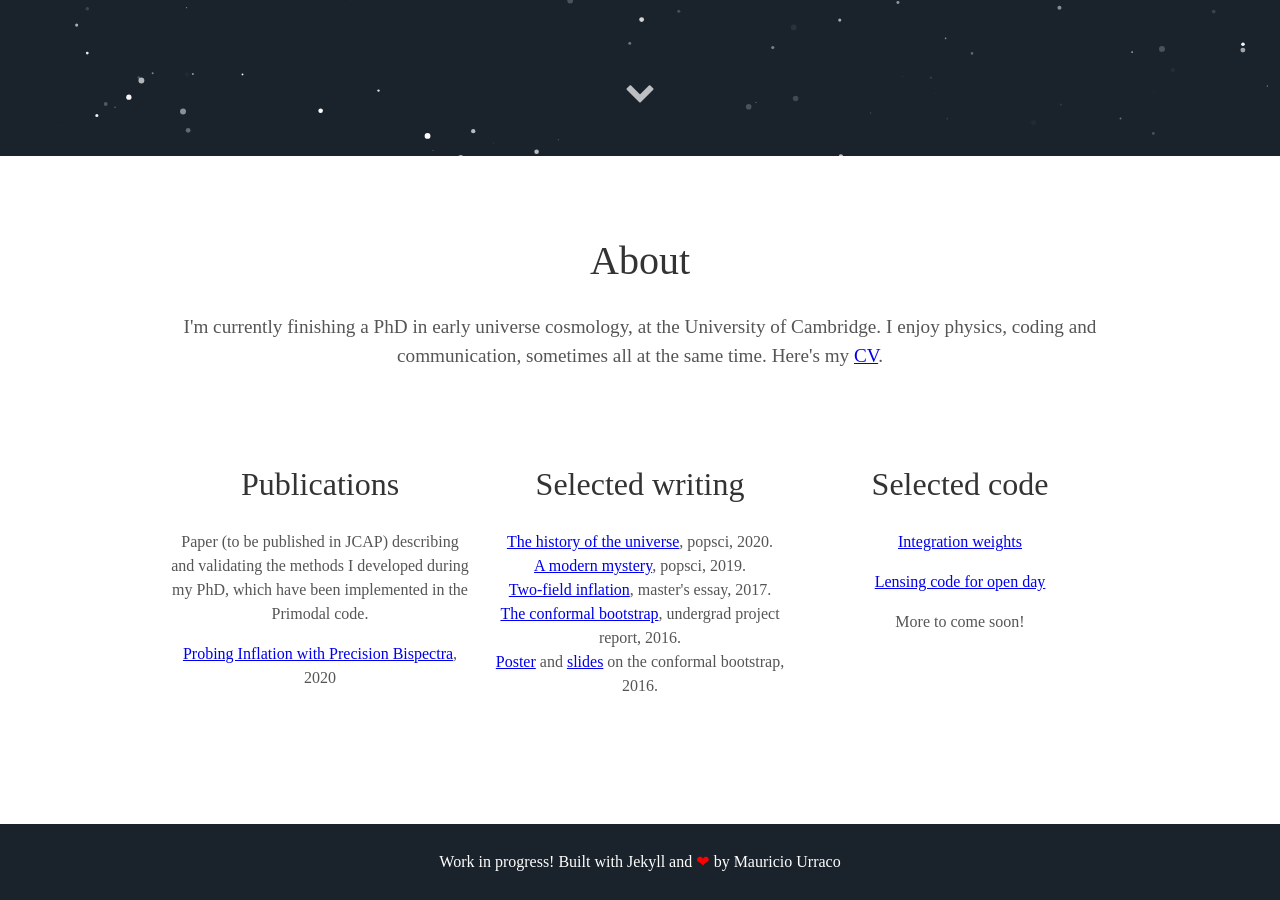
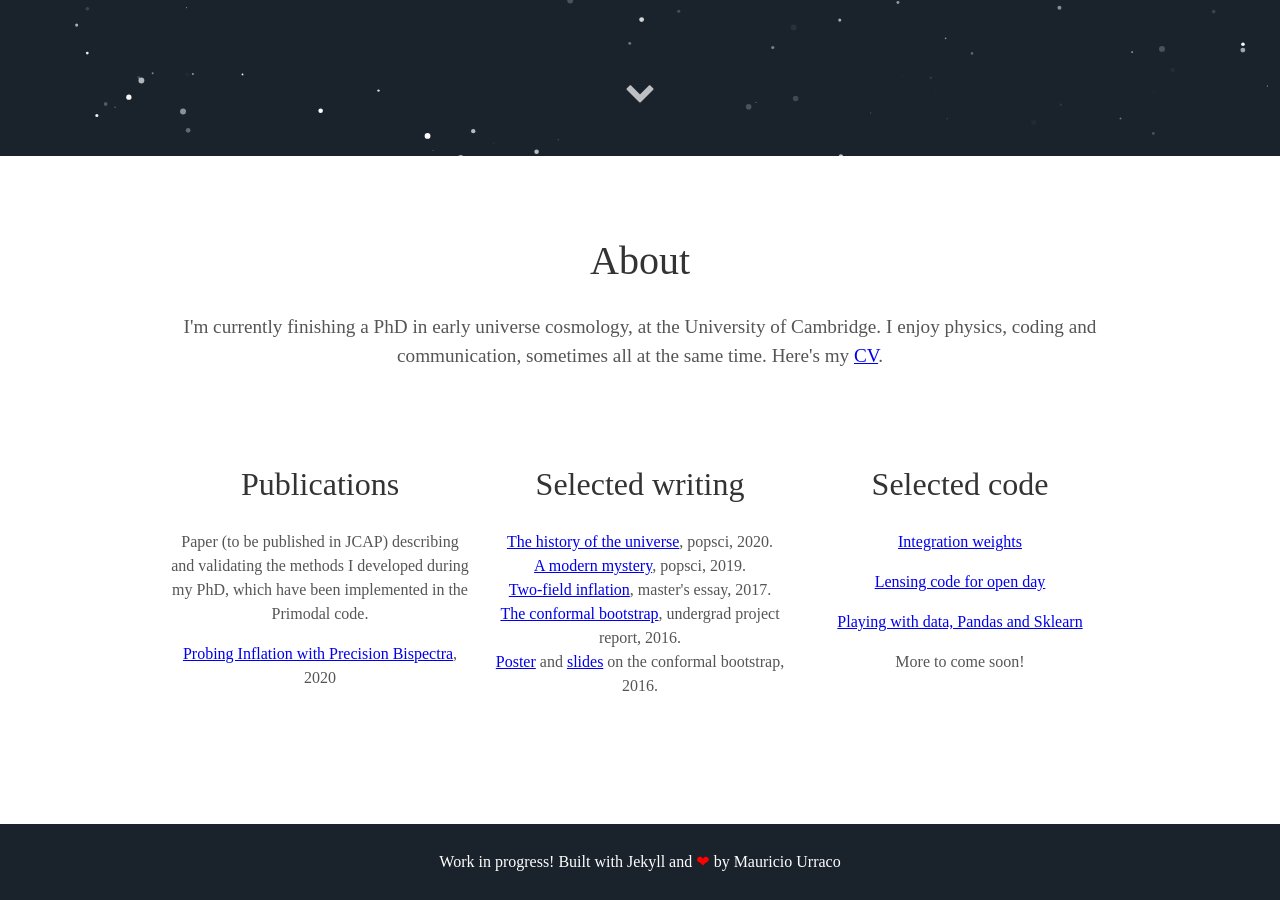
Before and after one commit to pc559/pc559.github.io, a Jekyll site: the page built from index.html, in a window 1280 px wide and 900 px high, scrolled down 744 px. Built offline with Jekyll 4.4.1, drawn with Linux system fonts in a browser that asks for light colours; some web fonts are replaced.

Commit message:
Added weekend_births_analysis link

```diff
--- a/_includes/about.html
+++ b/_includes/about.html
@@ -27,6 +27,7 @@
     <h2>Selected code</h2>
     <p><a href="https://github.com/pc559/arbitrary_points_integrator">Integration weights</a></p>
     <p><a href="https://github.com/pc559/thin-lens">Lensing code for open day</a></p>
+    <p><a href="https://github.com/pc559/weekend_births_analysis/">Playing with data, Pandas and Sklearn</a></p>
     <p>More to come soon!</p>
     <!--<p><a href="temp">Plotting route data (gpx)</a></p>
     <p><a href="temp">Dungeons and Dragons</a></p>-->
```
